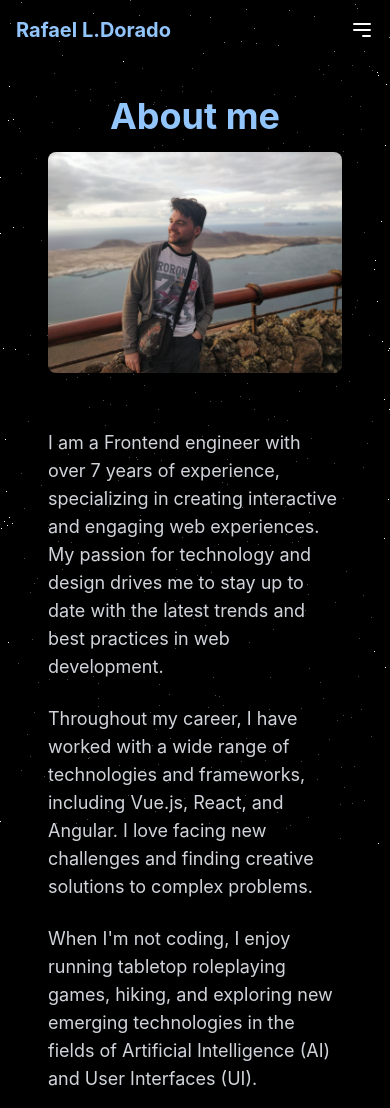
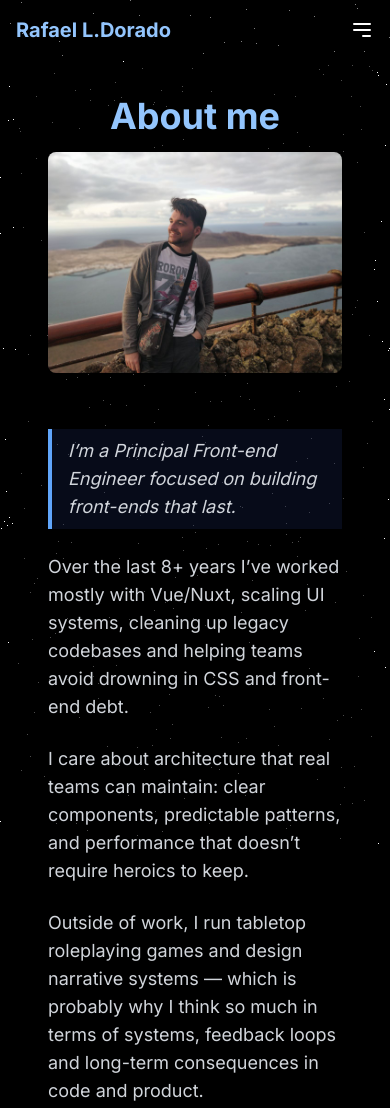
Before and after one commit to rldorado/rldorado.github.io, an Astro site: page /about in a window 390 px wide. Built offline with nearby package versions, Linux system fonts and the light colour scheme; Astro itself is replaced by a stand-in of ours; a web font is replaced by a local one.

Commit message:
Enhance Tailwind configuration and update project details
- Added custom font families and weights to Tailwind config.
- Updated navigation item from 'Projects' to 'Case Studies'.
- Revised project descriptions and technologies in the projects data file.
- Updated the About page with a new quote and refined personal description.
- Changed the title on the index page to reflect the role of Principal Front-end Engineer.
- Renamed 'My Projects' to 'Case Studies' in the projects page.

```diff
--- a/src/components/Navigation.astro
+++ b/src/components/Navigation.astro
@@ -1,7 +1,6 @@
 ---
 const navItems = [
-  { label: 'Skills', url: '/skills' },
-  { label: 'Projects', url: '/projects' },
+  { label: 'Case Studies', url: '/projects' },
   { label: 'About me', url: '/about' }
 ];
 ---
--- a/src/data/projects.ts
+++ b/src/data/projects.ts
@@ -1,27 +1,14 @@
 export const projects = [
   {
-    name: 'Portfolio Skill Constellations',
-    description: 'An interactive portfolio showcasing skills as a 3D constellation.',
-    image: '/images/portfolio-constellations.png',
-    technologies: ['Astro', 'Vue', 'TypeScript', 'Three.js', 'Tailwind CSS']
-  },
-  {
     name: 'Rol Dorado',
-    description: 'Website for events of an online club specializing in tabletop roleplaying games.',
+    description: 'Online hub for a tabletop roleplaying community.\nEvent listing, onboarding and content management using Nuxt + Supabase.',
     image: '/images/rol-dorado.png',
-    technologies: ['Vue', 'TypeScript', 'Tailwind CSS', 'Nuxt', 'Storyblok'],
+    technologies: ['Vue', 'TypeScript', 'Tailwind CSS', 'Nuxt', 'Supabase', 'PWA'],
     link: 'https://roldorado.com/'
   },
   {
-    name: 'Contemplarol app',
-    description: 'PWA for managing tabletop roleplaying events.',
-    image: '/images/contemplarolapp.png',
-    technologies: ['PWA', 'Vue', 'TypeScript', 'Tailwind CSS', 'Vite', 'Jest', 'Cypress'],
-    link: 'https://contemplarol.netlify.app/'
-  },
-  {
-    name: 'Refurbed - Checkout & Payments',
-    description: 'E-commerce checkout and payments integration.',
+    name: 'Refurbed E-commerce - Checkout & Payments',
+    description: 'Implemented and iterated on checkout and payments flow for a refurbished electronics marketplace.\nFocus on conversion, A/B testing and reliable integrations with Stripe.',
     image: '/images/refurbed-checkout.png',
     technologies: ['Vue', 'TypeScript', 'Tailwind CSS', 'Vite', 'A/B Testing', 'Stripe', 'Jest', 'Cypress'],
     link: 'https://www.refurbed.de/checkout/'
--- a/src/layouts/Layout.astro
+++ b/src/layouts/Layout.astro
@@ -19,6 +19,12 @@ const isSkillsPage = title.includes('Skills');
     <link rel="icon" type="image/png" sizes="32x32" href="/icons/favicon-32x32.png">
     <link rel="icon" type="image/png" sizes="16x16" href="/icons/favicon-16x16.png">
     <link rel="manifest" href="/site.webmanifest">
+    <link rel="preconnect" href="https://fonts.googleapis.com" />
+    <link rel="preconnect" href="https://fonts.gstatic.com" crossorigin />
+    <link
+      href="https://fonts.googleapis.com/css2?family=Inter:wght@400;700&family=IBM+Plex+Sans:wght@400;700&family=Work+Sans:wght@400;700&display=swap"
+      rel="stylesheet"
+    />
     <link
       href="https://cdn.jsdelivr.net/npm/@mdi/font@5.9.55/css/materialdesignicons.min.css"
       rel="stylesheet"
@@ -37,11 +43,28 @@ const isSkillsPage = title.includes('Skills');
 </html>
 
 <style is:global>
+  /* Import Geist Variable font from Fontsource CDN */
+  @font-face {
+    font-family: 'Geist';
+    font-style: normal;
+    font-display: swap;
+    font-weight: 100 900;
+    src: url('https://cdn.jsdelivr.net/fontsource/fonts/geist:vf@latest/latin-wght-normal.woff2') format('woff2-variations');
+    unicode-range: U+0000-00FF, U+0131, U+0152-0153, U+02BB-02BC, U+02C6, U+02DA, U+02DC, U+0304, U+0308, U+0329, U+2000-206F, U+20AC, U+2122, U+2191, U+2193, U+2212, U+2215, U+FEFF, U+FFFD;
+  }
+
   /* Global styles */
   body {
-    font-family: 'Inter', sans-serif;
+    font-family: 'Geist', 'Inter', 'IBM Plex Sans', 'Work Sans', sans-serif;
+    font-weight: 400;
     color: #fff;
     background-color: #000;
+  }
+
+  /* Headings - bold */
+  h1, h2, h3, h4, h5, h6 {
+    font-family: 'Geist', 'Inter', 'IBM Plex Sans', 'Work Sans', sans-serif;
+    font-weight: 700;
   }
 
   /* Fade in animation */
--- a/src/pages/about.astro
+++ b/src/pages/about.astro
@@ -18,20 +18,17 @@ import aboutmePortrait from '@/assets/aboutme.jpg';
         />
       </div>
       <div class="space-y-6">
+        <blockquote class="border-l-4 border-blue-400 pl-4 italic text-lg text-gray-300 bg-blue-950 bg-opacity-30 py-2">
+          <span>
+            I’m a Principal Front-end Engineer focused on building front-ends that last.
+          </span>
+        </blockquote>
         <p class="text-lg text-gray-300">
-          I am a Frontend engineer with over 7 years of experience, specializing in creating
-          interactive and engaging web experiences. My passion for technology and design drives me
-          to stay up to date with the latest trends and best practices in web development.
-        </p>
-        <p class="text-lg text-gray-300">
-          Throughout my career, I have worked with a wide range of technologies and frameworks,
-          including Vue.js, React, and Angular. I love facing new challenges and finding creative
-          solutions to complex problems.
-        </p>
-        <p class="text-lg text-gray-300">
-          When I'm not coding, I enjoy running tabletop roleplaying games, hiking, and exploring new
-          emerging technologies in the fields of Artificial Intelligence (AI) and User Interfaces
-          (UI).
+          Over the last 8+ years I’ve worked mostly with Vue/Nuxt, scaling UI systems, cleaning up legacy codebases and helping teams avoid drowning in CSS and front-end debt.</p>
+          <p class="text-lg text-gray-300">
+          I care about architecture that real teams can maintain: clear components, predictable patterns, and performance that doesn’t require heroics to keep.</p>
+          <p class="text-lg text-gray-300">
+          Outside of work, I run tabletop roleplaying games and design narrative systems — which is probably why I think so much in terms of systems, feedback loops and long-term consequences in code and product.
         </p>
       </div>
     </div>
--- a/src/pages/index.astro
+++ b/src/pages/index.astro
@@ -5,7 +5,7 @@ import { Icon } from 'astro-icon/components';
 import portrait from '@/assets/portrait.png';
 ---
 
-<Layout title="Rafael López Dorado - Frontend Engineer & Designer">
+<Layout title="Rafael López Dorado - Principal Front-end Engineer">
   <div class="min-h-screen py-16 flex items-center justify-center">
     <div
       class="bg-black bg-opacity-70 p-8 rounded-lg shadow-2xl max-w-4xl w-full mx-4 flex flex-col md:flex-row items-center"
@@ -21,27 +21,11 @@ import portrait from '@/assets/portrait.png';
       </div>
       <div class="md:w-1/2 md:pl-8">
         <h1 class="text-4xl font-bold mb-4 text-blue-300">Rafael López Dorado</h1>
-        <h2 class="text-2xl text-blue-400 mb-4">Frontend Engineer & Designer</h2>
-        <p class="text-gray-300 mb-6">
-          8+ years creating web awesome experiences. I love turning ideas into reality. I'm always
-          seeking new challenges and learning new technologies.
+        <h2 class="text-2xl text-blue-400 mb-4">Principal Front-end Engineer</h2>
+        <p class="text-gray-300 mb-2">
+          I fix broken UIs and build scalable front-end architectures.<br>
+          If your front-end hurts and you need clarity, reach out.
         </p>
-        <div class="mb-6">
-          <a
-            href="/skills"
-            class="w-full md:w-auto bg-blue-500 text-white px-6 py-2 rounded-full hover:bg-blue-600 transition duration-300 inline-flex items-center mr-2 my-2 md:my-0 md:mr-4"
-          >
-            <Icon name="mdi:code-tags" class="w-5 h-5 mr-2" />
-            Skills
-          </a>
-          <a
-            href="mailto:rldorado86@gmail.com"
-            class="w-full md:w-auto border border-blue-500 text-blue-500 px-6 py-2 rounded-full hover:bg-blue-500 hover:text-white transition duration-300 inline-flex items-center"
-          >
-            <Icon name="mdi:email" class="w-5 h-5 mr-2" />
-            Contact me
-          </a>
-        </div>
         <div class="flex space-x-4 mb-6 flex justify-center md:justify-start">
           <a
             href="https://github.com/rldorado"
@@ -59,6 +43,12 @@ import portrait from '@/assets/portrait.png';
           >
             <Icon name="mdi:linkedin" class="w-8 h-8" />
           </a>
+          <a
+            href="mailto:rldorado86@gmail.com"
+            class="text-gray-600 hover:text-blue-500 transition duration-300"
+          >
+            <Icon name="mdi:email" class="w-8 h-8" />
+          </a>
         </div>
         <a
           href="/CV.pdf"
--- a/src/pages/projects.astro
+++ b/src/pages/projects.astro
@@ -8,7 +8,7 @@ const allTechnologies = ['All', ...new Set(projects.flatMap((project) => project
 <Layout title="Rafael López Dorado - Projects">
   <div class="min-h-screen py-16 px-4">
     <div class="container mx-auto">
-      <h1 class="text-4xl font-bold mb-8 text-center text-blue-300">My Projects</h1>
+      <h1 class="text-4xl font-bold mb-8 text-center text-blue-300">Case Studies</h1>
 
       <div class="mb-8 flex justify-center">
         <div class="relative inline-block text-left">
@@ -82,7 +82,7 @@ const allTechnologies = ['All', ...new Set(projects.flatMap((project) => project
                     class="w-full h-[16rem] md:h-[24rem] object-cover transition-opacity duration-300 hover:opacity-75"
                   />
                   <div class="absolute inset-0 flex items-center justify-center bg-black bg-opacity-50 opacity-0 hover:opacity-100 transition-opacity duration-300">
-                    <span class="text-white text-lg font-semibold">View Project</span>
+                    <span class="text-white text-lg font-semibold">View Case Study</span>
                   </div>
                 </a>
               ) : (
@@ -96,7 +96,7 @@ const allTechnologies = ['All', ...new Set(projects.flatMap((project) => project
               )}
               <div class="p-6 flex-grow flex flex-col">
                 <h2 class="text-2xl font-bold mb-2 text-blue-300">{project.name}</h2>
-                <p class="text-gray-300 mb-4 flex-grow">{project.description}</p>
+                <p class="text-gray-300 mb-4 flex-grow whitespace-pre-line">{project.description}</p>
                 <div class="flex flex-wrap gap-2 mt-auto">
                   {project.technologies.map((tech) => (
                     <span class="bg-blue-500 bg-opacity-50 text-white text-sm font-semibold px-2.5 py-0.5 rounded">
--- a/tailwind.config.mjs
+++ b/tailwind.config.mjs
@@ -2,7 +2,15 @@
 export default {
   content: ['./src/**/*.{astro,html,js,jsx,md,mdx,svelte,ts,tsx,vue}'],
   theme: {
-    extend: {}
+    extend: {
+      fontFamily: {
+        sans: ['Geist', 'Inter', 'IBM Plex Sans', 'Work Sans', 'sans-serif'],
+      },
+      fontWeight: {
+        normal: '400',
+        bold: '700',
+      },
+    }
   },
   plugins: []
 };
```
